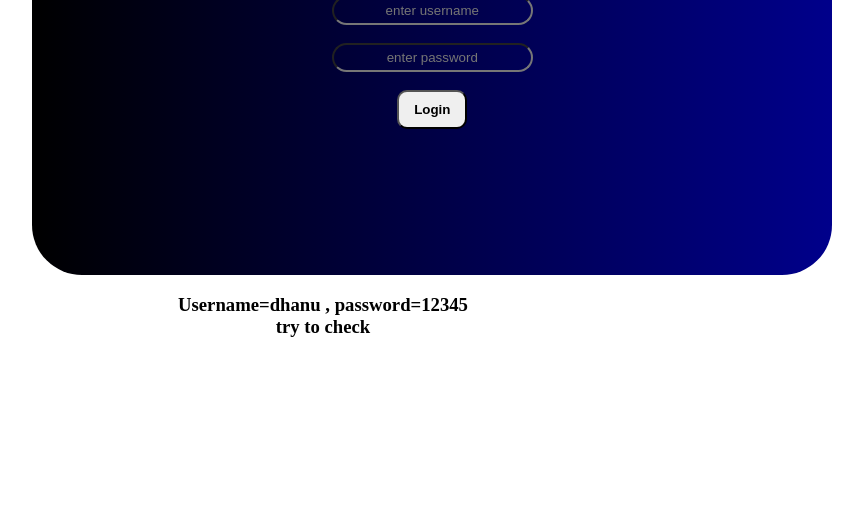
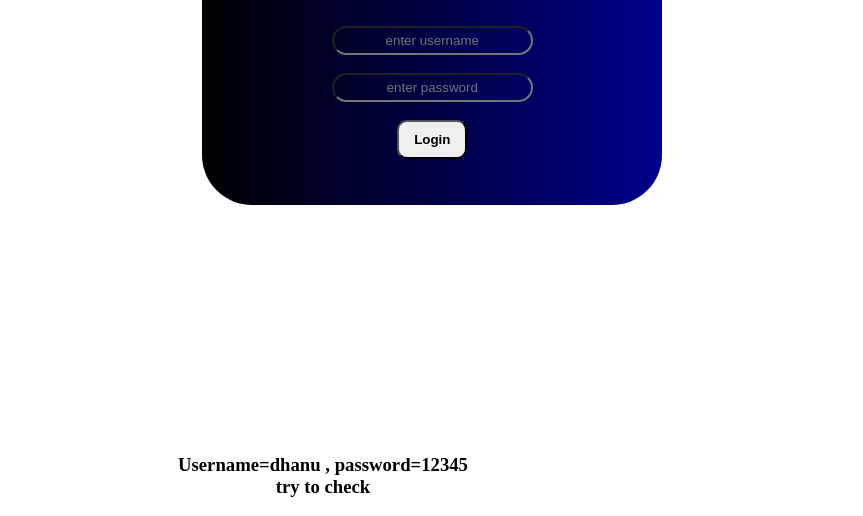
Before and after one commit to DS912008/login-form, a plain HTML site: page third.html in a window 1280 px wide. Shown: the part 373-889 px from the top of the page, without its empty margins (317-1180 px from the left). Before the commit the page ends 800 px from the top, so only its background shows below. Drawn offline with Linux system fonts and the light colour scheme.

Commit message:
Update third.html

```diff
--- a/third.html
+++ b/third.html
@@ -6,9 +6,8 @@
     <title>Document</title>
     <style>
         .body1{
-            height:500px;
-            width:400px;
-            border-radius: 50px;
+
+
             color:white;
 
             display:flex;
@@ -16,9 +15,9 @@
             justify-content:center;
             align-items:center;
             text-align:center;
-            height:80vh;
+            height:100vh;
             width:100vh;
-            background: linear-gradient(to right, black, darkblue);
+
         }
 
 
@@ -34,10 +33,13 @@
         }
 
         form{
+            border-radius: 50px;
+            height:300px;
+            width:400px;
             align-items:center ;
-            height:200px;
-            width:300px;
+
             padding:20px 30px;
+             background: linear-gradient(to right, black, darkblue);
         }
 
         form input{
```
